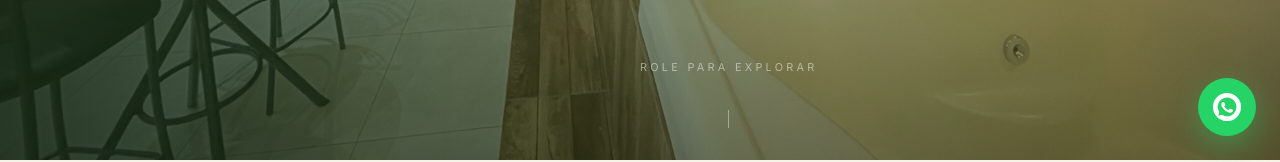
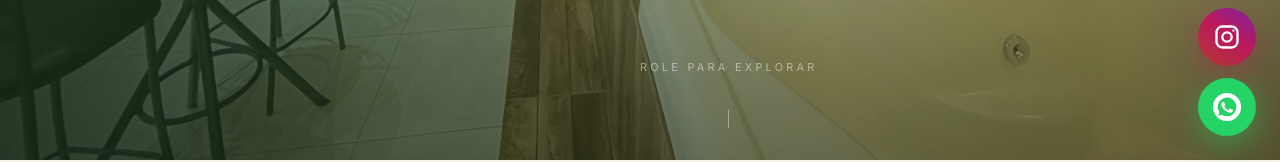
Before and after one commit to diogolejardam-commits/lejardam, a plain HTML site: page index.html in a window 1280 px wide. Shown: the part 640-802 px from the top of the page. Drawn offline with nearby package versions, Linux system fonts and the light colour scheme.

Commit message:
Adiciona botão flutuante do Instagram acima do WhatsApp

```diff
--- a/index.html
+++ b/index.html
@@ -1186,17 +1186,28 @@ footer {
   .cat-card-gallery-btn { font-size: 0.62rem; padding: 0.45rem 0.7rem; }
 }
 
-/* ============ FLOATING WHATSAPP ============ */
+/* ============ REDES SOCIAIS FLUTUANTES ============ */
+.social-float {
+  position: fixed; bottom: 1.5rem; right: 1.5rem; z-index: 90;
+  display: flex; flex-direction: column; gap: 12px;
+}
+.social-float a {
+  width: 58px; height: 58px; border-radius: 50%;
+  color: white;
+  display: flex; align-items: center; justify-content: center;
+  transition: transform 0.3s;
+}
+.social-float a:hover { transform: scale(1.08); }
+.social-float svg { width: 28px; height: 28px; }
+.ig-float {
+  background: linear-gradient(35deg, #b33932, #bc185d 55%, #7826a0);
+  box-shadow: 0 10px 30px rgba(188, 24, 93, 0.35);
+}
 .wa-float {
-  position: fixed; bottom: 1.5rem; right: 1.5rem; z-index: 90;
-  width: 58px; height: 58px; border-radius: 50%;
-  background: #25d366; color: white;
-  display: flex; align-items: center; justify-content: center;
+  background: #25d366;
   box-shadow: 0 10px 30px rgba(37,211,102,0.4);
-  transition: transform 0.3s;
-}
-.wa-float:hover { transform: scale(1.08); }
-.wa-float svg { width: 28px; height: 28px; fill: currentColor; }
+}
+.wa-float svg { fill: currentColor; }
 
 /* ============ REVEAL ANIMATION ============ */
 .reveal { opacity: 0; transform: translateY(30px); transition: opacity 0.9s, transform 0.9s; }
@@ -1744,9 +1755,18 @@ footer {
   </div>
 </div>
 
-<a href="#" id="waFloat" class="wa-float" aria-label="WhatsApp">
-  <svg viewBox="0 0 24 24"><path d="M20.52 3.48A12 12 0 003.48 20.52L2 22l1.52-1.48A12 12 0 0020.52 3.48zM12 20a8 8 0 01-4.09-1.12l-.3-.18-3.03.8.8-3.03-.18-.3A8 8 0 1112 20zm4.5-5.87c-.25-.12-1.46-.72-1.68-.8-.22-.08-.39-.13-.55.13s-.63.8-.77.97c-.14.17-.28.19-.53.06a6.5 6.5 0 01-1.92-1.19 7.17 7.17 0 01-1.32-1.65c-.14-.24 0-.37.11-.5.11-.11.24-.28.36-.42.12-.14.16-.24.24-.4.08-.17.04-.31-.02-.44l-.76-1.84c-.2-.48-.4-.41-.55-.42h-.47a.9.9 0 00-.66.31c-.22.24-.85.83-.85 2.03s.87 2.35 1 2.52c.12.17 1.73 2.64 4.2 3.7.58.25 1.04.4 1.4.51.59.19 1.12.16 1.54.1.47-.07 1.46-.6 1.67-1.18.2-.58.2-1.08.15-1.18-.06-.1-.22-.16-.47-.28z"/></svg>
-</a>
+<div class="social-float">
+  <a class="ig-float" href="https://instagram.com/lejardam" target="_blank" rel="noopener" aria-label="Instagram do Le Jardam (@lejardam)">
+    <svg viewBox="0 0 24 24" fill="none" stroke="currentColor" stroke-width="2" aria-hidden="true">
+      <rect x="3" y="3" width="18" height="18" rx="5"/>
+      <circle cx="12" cy="12" r="4"/>
+      <circle cx="17.5" cy="6.5" r="1" fill="currentColor" stroke="none"/>
+    </svg>
+  </a>
+  <a href="#" id="waFloat" class="wa-float" aria-label="WhatsApp">
+    <svg viewBox="0 0 24 24"><path d="M20.52 3.48A12 12 0 003.48 20.52L2 22l1.52-1.48A12 12 0 0020.52 3.48zM12 20a8 8 0 01-4.09-1.12l-.3-.18-3.03.8.8-3.03-.18-.3A8 8 0 1112 20zm4.5-5.87c-.25-.12-1.46-.72-1.68-.8-.22-.08-.39-.13-.55.13s-.63.8-.77.97c-.14.17-.28.19-.53.06a6.5 6.5 0 01-1.92-1.19 7.17 7.17 0 01-1.32-1.65c-.14-.24 0-.37.11-.5.11-.11.24-.28.36-.42.12-.14.16-.24.24-.4.08-.17.04-.31-.02-.44l-.76-1.84c-.2-.48-.4-.41-.55-.42h-.47a.9.9 0 00-.66.31c-.22.24-.85.83-.85 2.03s.87 2.35 1 2.52c.12.17 1.73 2.64 4.2 3.7.58.25 1.04.4 1.4.51.59.19 1.12.16 1.54.1.47-.07 1.46-.6 1.67-1.18.2-.58.2-1.08.15-1.18-.06-.1-.22-.16-.47-.28z"/></svg>
+  </a>
+</div>
 
 <script>
 /* ============ CONFIG — edite aqui os seus dados ============ */
```
